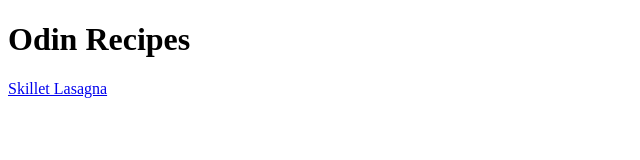
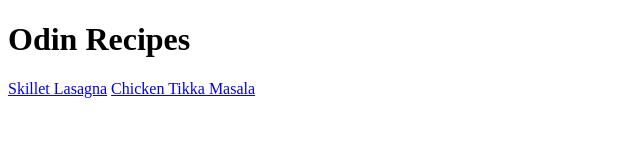
Before and after one commit to azadatiqur/odin-recipes, a plain HTML site: page index.html in a window 1280 px wide. Shown: the whole page, without its empty margins (0-640 px from the left). Drawn offline with Linux system fonts and the light colour scheme.

Commit message:
Add relative anchor link to Chicken recipe

```diff
--- a/index.html
+++ b/index.html
@@ -8,5 +8,6 @@
     <body>
         <h1>Odin Recipes</h1>
         <a href="recipes/lasagna.html">Skillet Lasagna</a>
+        <a href="recipes/chicken_tikka_masala.html">Chicken Tikka Masala</a>
     </body>
 </html>
```
